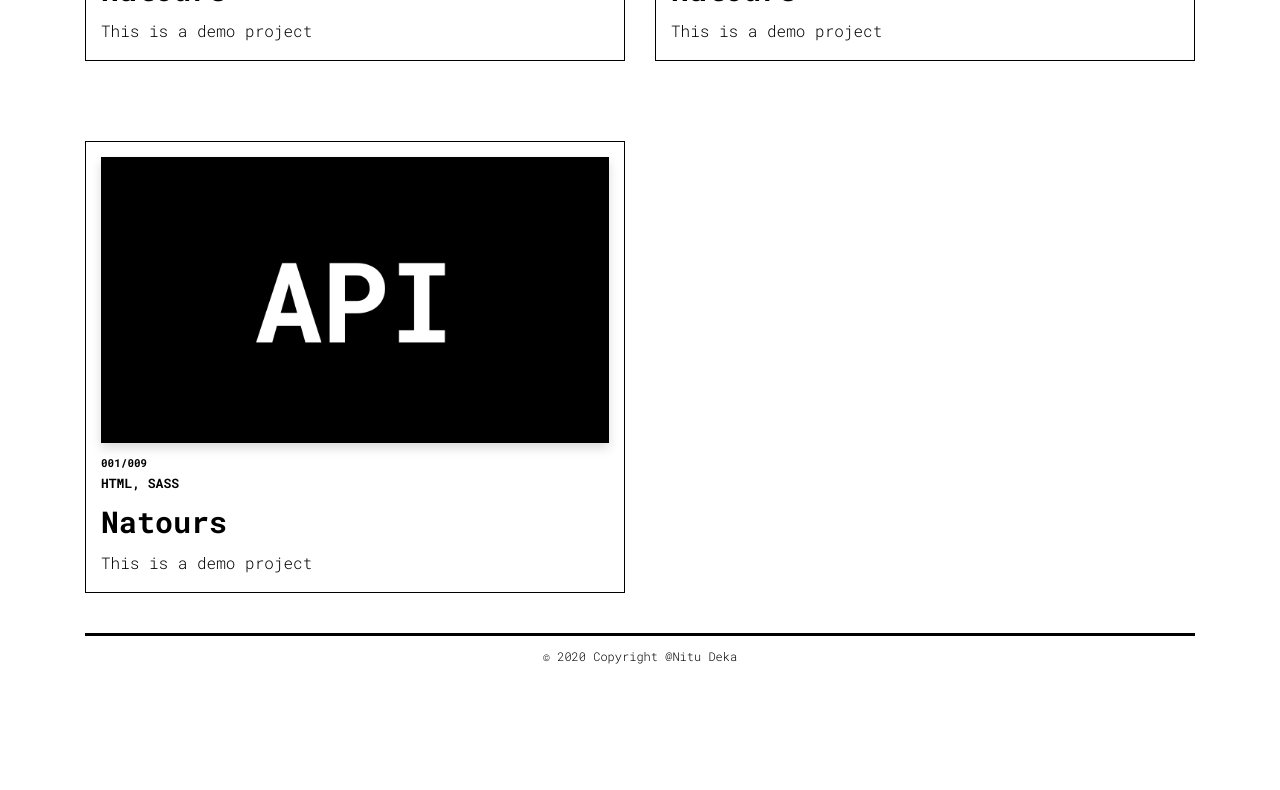
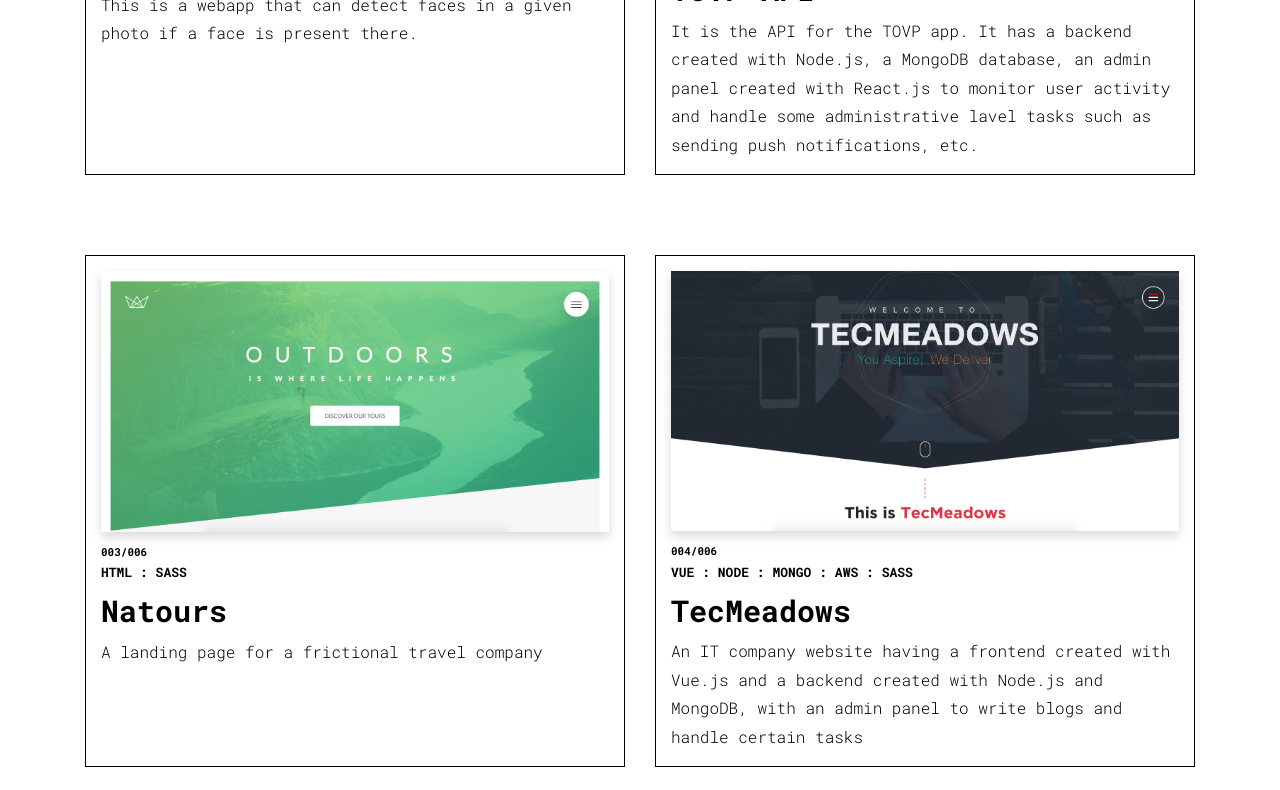
Before and after one commit to nitudeka/gatsby-portfolio, a Gatsby site: page /works in a window 1280 px wide. Shown: the part 752-1542 px from the top of the page. Before the commit the page ends 1430 px from the top, so only its background shows below. Built offline with nearby package versions, Linux system fonts and the light colour scheme; Gatsby itself is replaced by a stand-in of ours.

Commit message:
added projects

```diff
--- a/src/components/project.js
+++ b/src/components/project.js
@@ -1,25 +1,26 @@
 import React from "react"
+import Img from "gatsby-image"
 import "./project.scss"
 
 import DemoImg from "../images/project/featured/001.png"
 
-const Project = props => {
+const Project = ({ number, projectData, imgData }) => {
   return (
     <div className="project d-inline-block p-4">
       <div className="project__container">
-        <img
-          src={DemoImg}
-          alt="project"
+        <Img
+          fluid={imgData}
+          alt={projectData.name}
           className="project__img w-100 shadow mb-3"
         />
         <p className="project__number">
-          <b>001/009</b>
+          <b>{number}</b>
         </p>
         <p className="project__stack">
-          <b>HTML, SASS</b>
+          <b>{projectData.stack}</b>
         </p>
-        <p className="project__name">Natours</p>
-        <p className="project__info">This is a demo project</p>
+        <p className="project__name">{projectData.name}</p>
+        <p className="project__info">{projectData.info}</p>
       </div>
     </div>
   )
--- a/src/components/project.scss
+++ b/src/components/project.scss
@@ -2,6 +2,7 @@
 
 .project {
   border: 1px solid $color-black;
+  margin-bottom: 5rem;
 
   &__number {
     font-size: 1.1rem;
@@ -21,8 +22,4 @@
       margin: 0;
     }
   }
-
-  &:not(:last-child) {
-    margin-bottom: 5rem;
-  }
 }
--- a/src/pages/works.js
+++ b/src/pages/works.js
@@ -1,4 +1,5 @@
 import React from "react"
+import { graphql, useStaticQuery } from "gatsby"
 
 import Layout from "../components/layout"
 import SEO from "../components/seo"
@@ -7,6 +8,72 @@ import Project from "../components/project"
 import HammerSvg from "../images/svg/hammer.svg"
 
 const WorksProject = () => {
+  const data = useStaticQuery(graphql`
+    query {
+      allFile(filter: { dir: { regex: "/project/" } }) {
+        edges {
+          node {
+            childImageSharp {
+              fluid(maxWidth: 1920) {
+                originalName
+                ...GatsbyImageSharpFluid
+              }
+            }
+          }
+        }
+      }
+    }
+  `)
+
+  const projects = [
+    {
+      stack: "NODE : POSTGRESQL : REACT : HEROKU",
+      name: "Smart Brain",
+      imgName: "smart-brain.png",
+      info:
+        "This is a webapp that can detect faces in a given photo if a face is present there.",
+      link: "https://nitudeka.github.io/smart_brain/",
+    },
+    {
+      stack: "NODE : REACT : MONGO : AWS : FIREBASE : TWILIO",
+      name: "TOVP API",
+      imgName: "api.png",
+      info:
+        "It is the API for the TOVP app. It has a backend created with Node.js, a MongoDB database, an admin panel created with React.js to monitor user activity and handle some administrative lavel tasks such as sending push notifications, etc.",
+      link: "https://play.google.com/store/apps/details?id=com.tovp",
+    },
+    {
+      stack: "HTML : SASS",
+      name: "Natours",
+      imgName: "natours.png",
+      info: "A landing page for a frictional travel company",
+      link: "https://nitudeka.github.io/natour/",
+    },
+    {
+      stack: "VUE : NODE : MONGO : AWS : SASS",
+      name: "TecMeadows",
+      imgName: "tecmeadows.png",
+      info:
+        "An IT company website having a frontend created with Vue.js and a backend created with Node.js and MongoDB, with an admin panel to write blogs and handle certain tasks",
+      link: "https://tecmeadows.com/",
+    },
+    {
+      stack: "REACT : SASS",
+      name: "MechFab",
+      imgName: "mechfab.png",
+      info: "A construction company website.",
+      link: "http://mechfab.org/",
+    },
+    {
+      stack: "REACT : GATSBY.JS : SASS : BOOTSTRAP",
+      name: "SRC Feeds",
+      imgName: "src-feeds.png",
+      info:
+        "It is a Cattle, Poultry, Fish, Pig feed manufacturer company website created with Gatsby.js on top of React.js",
+      link: "http://srcfeeds.com/",
+    },
+  ]
+
   return (
     <Layout>
       <SEO title="Works" />
@@ -16,9 +83,26 @@ const WorksProject = () => {
           <h2 className="text-light mt-3">My wonderful projects</h2>
         </div>
         <div className="works__container my-5">
-          <Project />
-          <Project />
-          <Project />
+          {projects.map((project, i) => {
+            const images = data.allFile.edges
+            let imageData
+            for (let i = 0; i < images.length; i++) {
+              if (
+                images[i].node.childImageSharp.fluid.originalName ===
+                project.imgName
+              ) {
+                imageData = { ...images[i].node.childImageSharp.fluid }
+              }
+            }
+            return (
+              <Project
+                key={i}
+                number={`00${i + 1}/00${projects.length}`}
+                projectData={project}
+                imgData={imageData}
+              />
+            )
+          })}
         </div>
       </div>
     </Layout>
```
